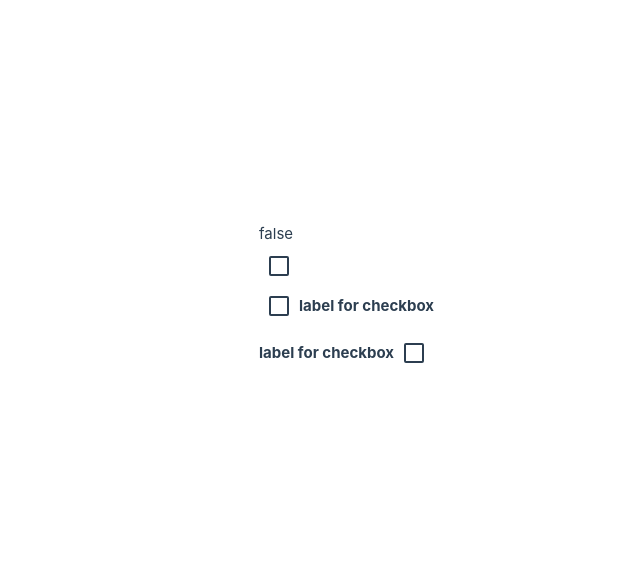
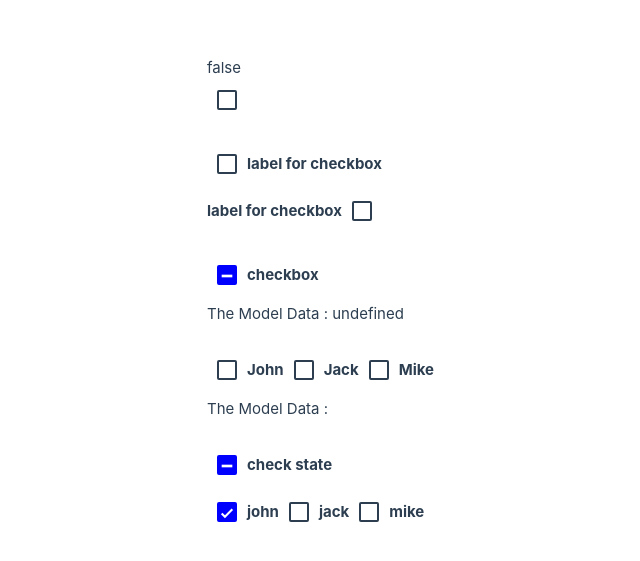
Before and after one commit to Jaejin-Song/Design-System, a Vue app in the folder packages/components/: page / in a window 1280 px wide. Shown: the part 103-664 px from the top of the page, without its empty margins (206-846 px from the left). Built offline with nearby package versions, Linux system fonts and the light colour scheme.

Commit message:
feat : Array model

```diff
--- a/packages/components/src/App.vue
+++ b/packages/components/src/App.vue
@@ -1,8 +1,31 @@
 <script setup lang="ts">
-import { ref } from 'vue';
+import { ref, computed } from 'vue';
 import { RCheckbox } from './components/checkbox';
 
 const checked = ref(false);
+const indet = ref();
+const arrayModel = ref<any[]>([]);
+
+const options = ['john', 'jack', 'mike'];
+const checkedList = ref<any[]>(['john']);
+
+const checkState = computed(() =>
+  checkedList.value.length === options.length
+    ? true
+    : checkedList.value.length
+      ? null
+      : false,
+);
+
+const onUpdateCheckState = (_value: any) => {
+  const val = _value as boolean | null;
+
+  if (val === true) {
+    checkedList.value = [...options];
+  } else {
+    checkedList.value = [];
+  }
+};
 </script>
 
 <template>
@@ -10,14 +33,48 @@ const checked = ref(false);
     {{ checked }}
 
     <!-- Basic -->
-    <RCheckbox v-model="checked" />
+    <r-checkbox v-model="checked" />
+    <br />
 
     <!-- Label -->
     <div>
-      <RCheckbox v-model="checked" label="label for checkbox" />
+      <r-checkbox v-model="checked" label="label for checkbox" />
     </div>
     <div>
-      <RCheckbox v-model="checked" label="label for checkbox" left-label />
+      <r-checkbox v-model="checked" label="label for checkbox" left-label />
+    </div>
+    <br />
+
+    <!-- Indeterminate -->
+    <div>
+      <r-checkbox v-model="indet" label="checkbox" />
+    </div>
+    <div>{{ `The Model Data : ${indet}` }}</div>
+    <br />
+
+    <!-- Array Model -->
+    <div>
+      <r-checkbox v-model="arrayModel" value="john" label="John" />
+      <r-checkbox v-model="arrayModel" value="jack" label="Jack" />
+      <r-checkbox v-model="arrayModel" value="mike" label="Mike" />
+    </div>
+    <div>{{ `The Model Data : ${arrayModel}` }}</div>
+    <br />
+
+    <!-- Check All -->
+    <div>
+      <r-checkbox
+        :model-value="checkState"
+        @update:model-value="onUpdateCheckState"
+        label="check state" />
+    </div>
+    <div>
+      <r-checkbox
+        v-for="opt of options"
+        :key="opt"
+        v-model="checkedList"
+        :value="opt"
+        :label="opt" />
     </div>
   </main>
 </template>
--- a/packages/components/src/components/checkbox/checkbox.vue
+++ b/packages/components/src/components/checkbox/checkbox.vue
@@ -5,6 +5,7 @@ import type { Props } from './type';
 const props = withDefaults(defineProps<Props>(), {
   trueValue: true,
   falseValue: false,
+  indeterminateValue: null,
 });
 const emit = defineEmits<{
   (e: 'update:modelValue', modelValue: any): void;
@@ -12,15 +13,23 @@ const emit = defineEmits<{
 
 const modelIsArray = computed(() => Array.isArray(props.modelValue));
 
+const index = computed(() => {
+  const value = toRaw(props.value);
+
+  return modelIsArray.value === true
+    ? props.modelValue.findIndex((opt: any) => toRaw(opt) === value)
+    : -1;
+});
+
 const isTrue = computed(() =>
   modelIsArray.value === true
-    ? false
+    ? index.value > -1
     : toRaw(props.modelValue) === toRaw(props.trueValue),
 );
 
 const isFalse = computed(() =>
   modelIsArray.value === true
-    ? false
+    ? index.value === -1
     : toRaw(props.modelValue) === toRaw(props.falseValue),
 );
 
@@ -54,13 +63,27 @@ const onClick = (e: Event) => {
 };
 
 const getNextValue = () => {
+  if (modelIsArray.value === true) {
+    if (isTrue.value === true) {
+      const copy = [...props.modelValue] as Array<any>;
+      copy.splice(index.value, 1);
+      return copy;
+    }
+
+    return props.modelValue.concat([props.value]);
+  }
+
   if (isTrue.value === true) {
     return props.falseValue;
   } else if (isFalse.value === true) {
     return props.trueValue;
   }
 
-  return props.indeterminateValue;
+  return getIndetNextValue();
+};
+
+const getIndetNextValue = () => {
+  return props.trueValue;
 };
 </script>
 <template>
--- a/packages/components/src/components/checkbox/type.ts
+++ b/packages/components/src/components/checkbox/type.ts
@@ -1,6 +1,8 @@
 /* eslint-disable @typescript-eslint/no-explicit-any */
 export interface Props {
   modelValue: any;
+  value?: any;
+
   trueValue?: any;
   falseValue?: any;
   indeterminateValue?: any;
```
